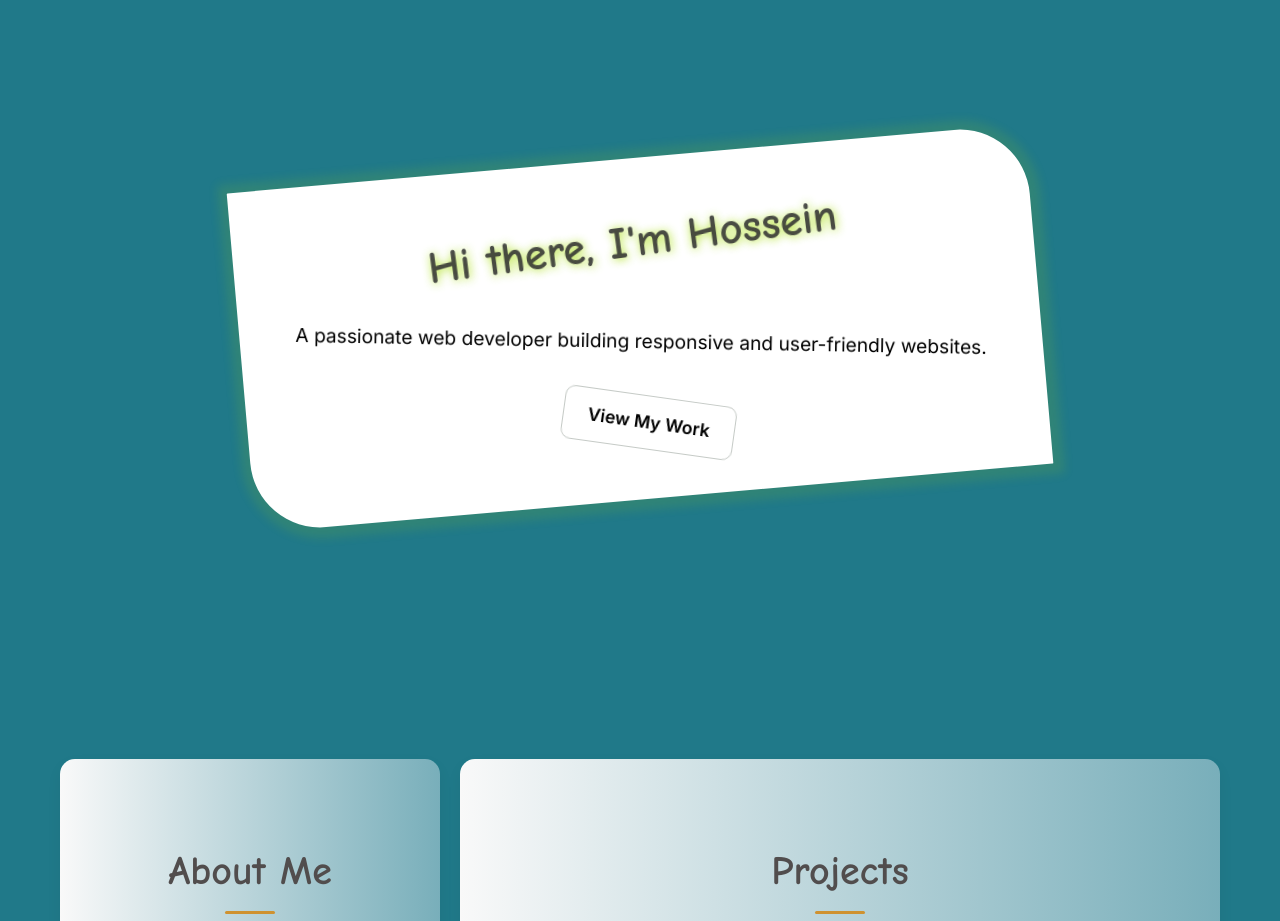
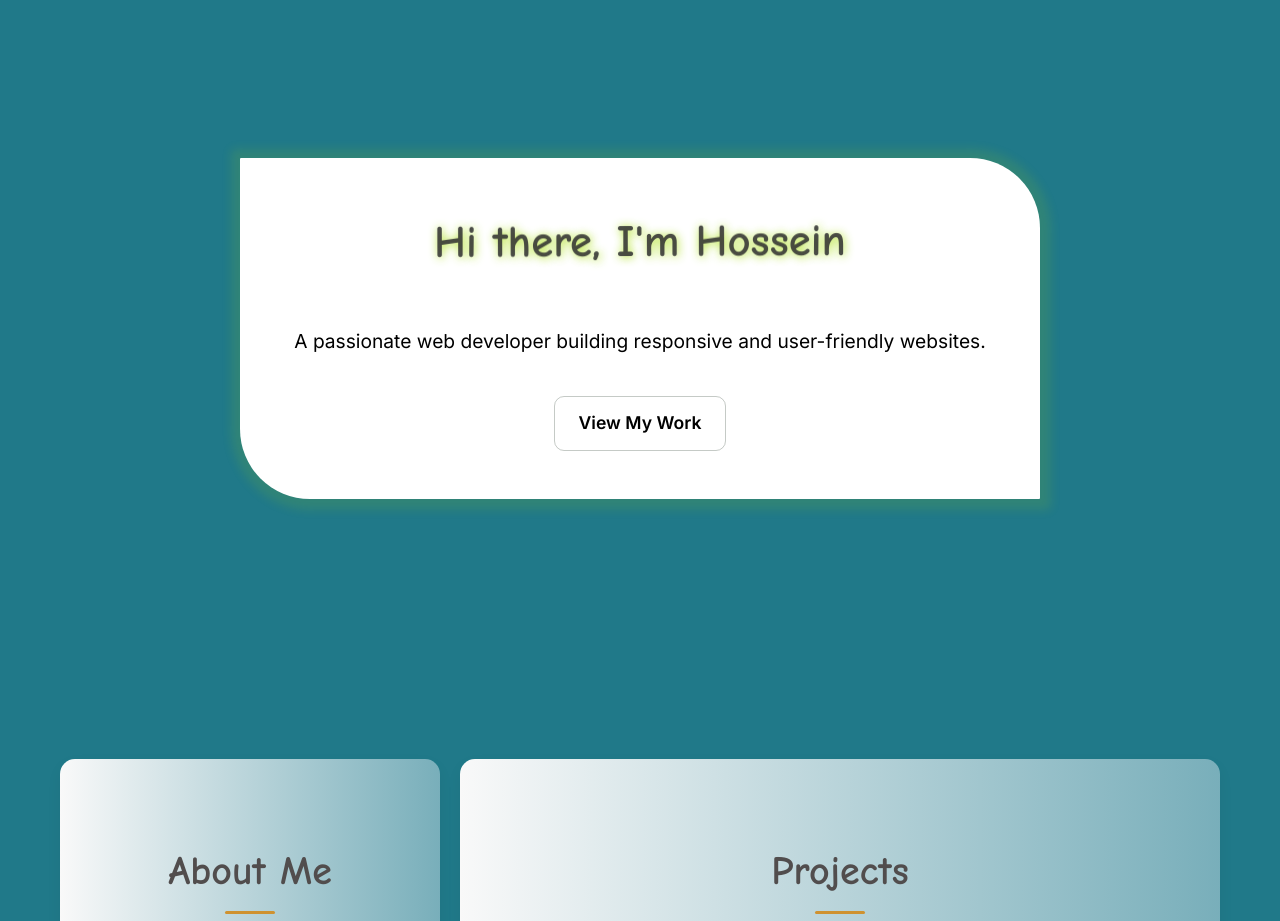
Before and after one commit to Hossein-Kelisa/Hossein-Kelisa-Portfolio, a React (Vite) app: page / in a window 1280 px wide. Shown: the part 914-1835 px from the top of the page. Built offline with nearby package versions, Linux system fonts and the light colour scheme; a web font is replaced by a local one.

Commit message:
change rotate Hero

```diff
--- a/src/components/Hero.css
+++ b/src/components/Hero.css
@@ -11,7 +11,6 @@
   line-height: 1.6;
   transition: transform 0.3s ease;
   background: #ffffff;
-  transform: rotate(-5deg);
 }
 body.dark .hero-section {
   background: linear-gradient(to right, #6a7784, #ffffff);
@@ -21,8 +20,7 @@ body.dark .hero-section {
   font-weight: 700;
   margin-bottom: 3rem;
   color: #313131dc;
-  transform: rotate(-4deg);
-  animation: wave 2s infinite alternate;
+  animation: wave 3s infinite alternate;
   text-shadow: 1px 1px 10px rgba(165, 221, 9, 0.894);
 }
 .hero-title span {
@@ -34,7 +32,6 @@ body.dark .hero-section {
   font-size: 1.2rem;
   margin-bottom: 1rem;
   color: #000000;
-  transform: rotate(6deg);
 }
 .hero-button {
   display: inline-block;
@@ -48,7 +45,6 @@ body.dark .hero-section {
   font-size: 1.1rem;
   font-weight: 600;
   transition: background-color 0.3s ease, transform 0.3s ease;
-  transform: rotate(13deg);
 }
 body.dark .hero-button {
   background-color: #417e915c;
@@ -106,7 +102,7 @@ body.dark .hero-button {
 
 @keyframes wave {
   0% {
-    transform: rotate(10deg);
+    transform: rotate(5deg);
   }
   100% {
     transform: rotate(-5deg);
```
